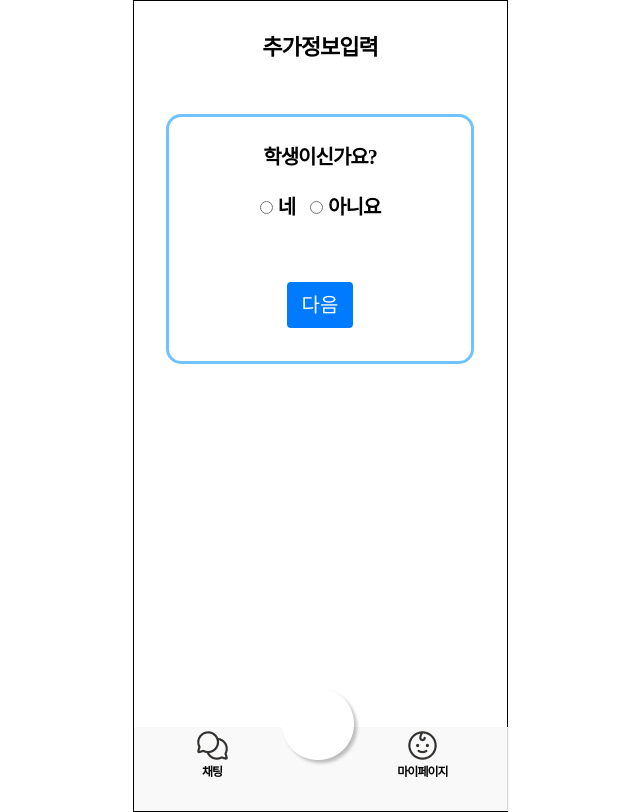
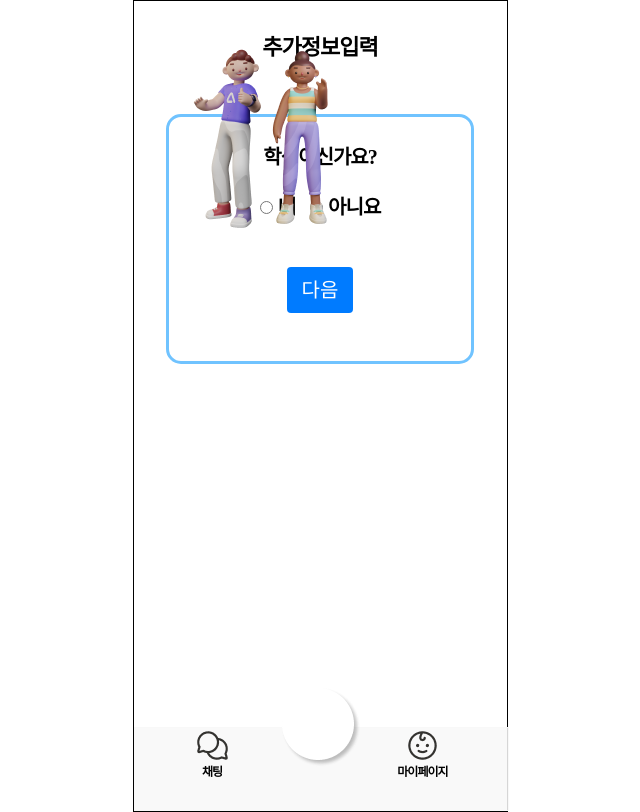
Before and after one commit to MoneyPlay-DigitalHanaro/front-end, a React (Create React App) app: page /additionalInfo in a window 1280 px wide. Shown: the whole page, without its empty margins (320-960 px from the left). Built offline with nearby package versions, Linux system fonts and the light colour scheme; a web font is replaced by a local one.

Commit message:
Feat:  이미지 추가

```diff
--- a/src/App.js
+++ b/src/App.js
@@ -43,11 +43,12 @@ function App() {
         <Route path="/student" element={<AdminStudent />} />
         <Route path="/test3" element={<Admin3 />} />
       </Routes>
-      {location.pathname !== '/admin' && location.pathname !== '/student' && location.pathname !== '/adminjoin' ? (
+      {location.pathname !== '/admin' && location.pathname !== '/student' ? (
         <div className="App-container">
           <Routes>
             <Route path="/" element={<Main />} />
             <Route path="/news" element={<NewsList />} />
+            {/* <Route path="/stock" element={<PurchaseStock />} /> */}
             <Route path="/test" element={<AutoLayoutSizingExample />} />
             <Route path="/join" element={<Join />} />
             <Route path="/mypage" element={<MyPage />} />
--- a/src/pages/oauth/AdditionalInfo.js
+++ b/src/pages/oauth/AdditionalInfo.js
@@ -4,6 +4,9 @@ import React, { useState } from 'react';
 import './StudentForm.css';
 import styles from '../../style/css/Login.module.css';
 import { column } from 'stylis';
+import person1 from '../../image/Login/person1.png';
+import person2 from '../../image/Login/person2.png';
+import { left } from '@popperjs/core';
 
 function StudentForm() {
   const [formData, setFormData] = useState({
@@ -64,7 +67,7 @@ function StudentForm() {
           {currentStep === 0 && (
             <label className={`${styles.subtitle}  mb30`}>
               학생이신가요?
-              <div className={`${styles.subtitle} mt20 mb30`}>
+              <div className={`${styles.subtitle} mt20 mb15`}>
                 <label className={`${styles.subtitle} mgr15`}>
                   <input
                     type="radio"
@@ -117,11 +120,43 @@ function StudentForm() {
 
           <div>
             {currentStep < steps.length - 1 ? (
-              <button type="button" onClick={handleNext} className="next-button">
-                다음
-              </button>
+              <div style={{ display: 'flex', flexDirection: 'column' }}>
+                <div>
+                  <button type="button" onClick={handleNext} className="next-button">
+                    다음
+                  </button>
+                </div>
+                <div style={{ display: 'flex', flexDirection: 'row', marginLeft: '30px' }}>
+                  <img
+                    src={person1}
+                    className="person1"
+                    style={{ position: 'absolute', bottom: '567px', right: '640px' }}
+                  />
+                  <img
+                    src={person2}
+                    className="person2"
+                    style={{ position: 'absolute', bottom: '567px', right: '577px' }}
+                  />
+                </div>
+              </div>
             ) : (
-              <input type="submit" value="제출" className="submit-button" />
+              <div>
+                <div>
+                  <input type="submit" value="제출" className="submit-button" />
+                </div>
+                <div style={{ display: 'flex', flexDirection: 'row', marginLeft: '30px' }}>
+                  <img
+                    src={person1}
+                    className="person1"
+                    style={{ position: 'absolute', bottom: '567px', right: '640px' }}
+                  />
+                  <img
+                    src={person2}
+                    className="person2"
+                    style={{ position: 'absolute', bottom: '567px', right: '577px' }}
+                  />
+                </div>
+              </div>
             )}
           </div>
         </form>
--- a/src/style/css/App.css
+++ b/src/style/css/App.css
@@ -292,7 +292,7 @@ span {
   margin-bottom: 15px;
 }
 .mb17 {
-  margin-bottom: 15px;
+  margin-bottom: 17px;
 }
 
 .mb20 {
--- a/src/style/css/Login.module.css
+++ b/src/style/css/Login.module.css
@@ -28,3 +28,14 @@
   align-self: center;
   padding: 25px;
 }
+
+.nextButton {
+  width: 80px;
+  height: 40px;
+  background-color: #70c3ff;
+}
+
+.person1 {
+  position: absolute;
+  bottom: 0;
+}
```
Also changed, not shown: src/pages/stock/PurchaseStock.js (+13 -10 lines), src/image/Login/person1.png (added), src/image/Login/person2.png (added).
